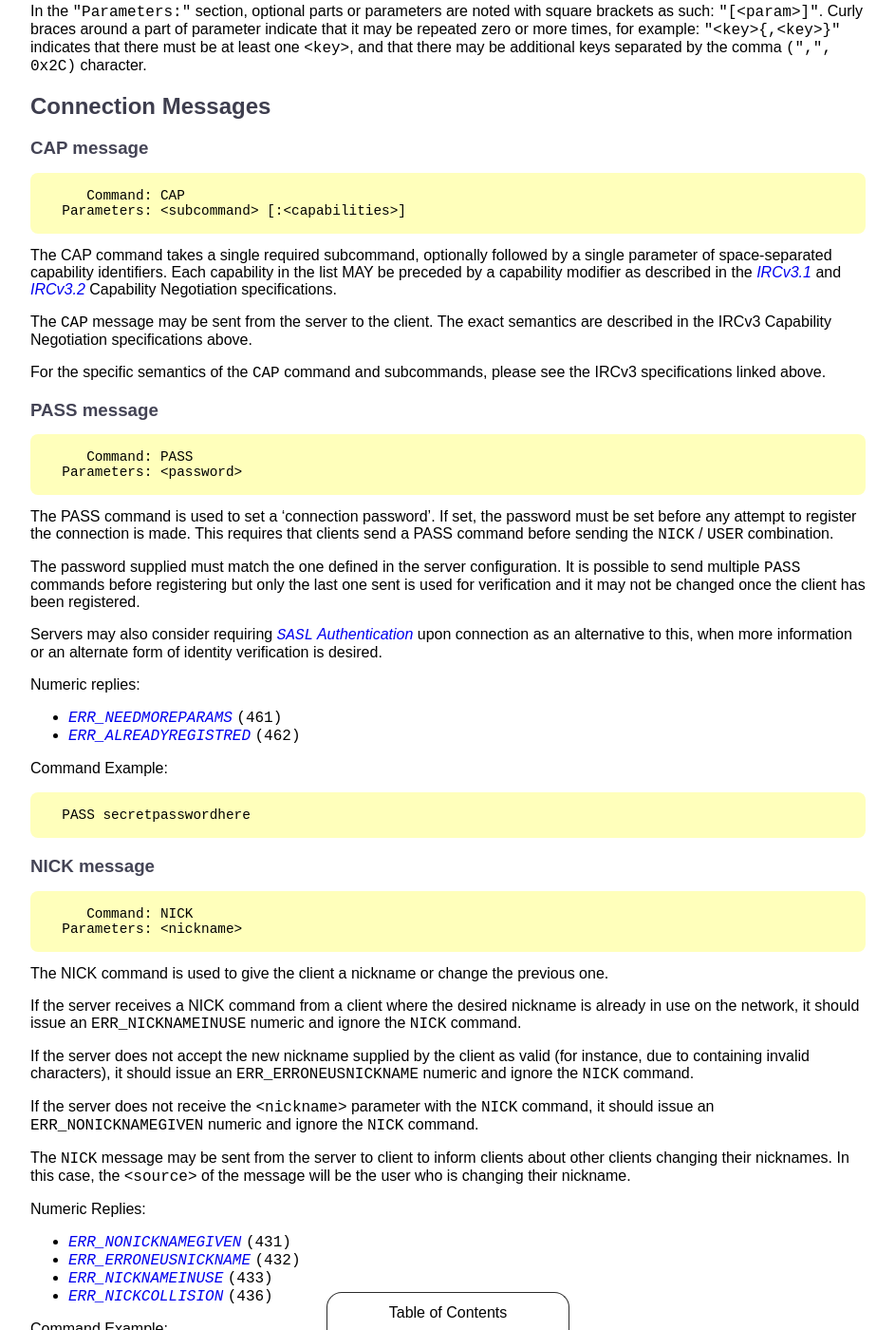
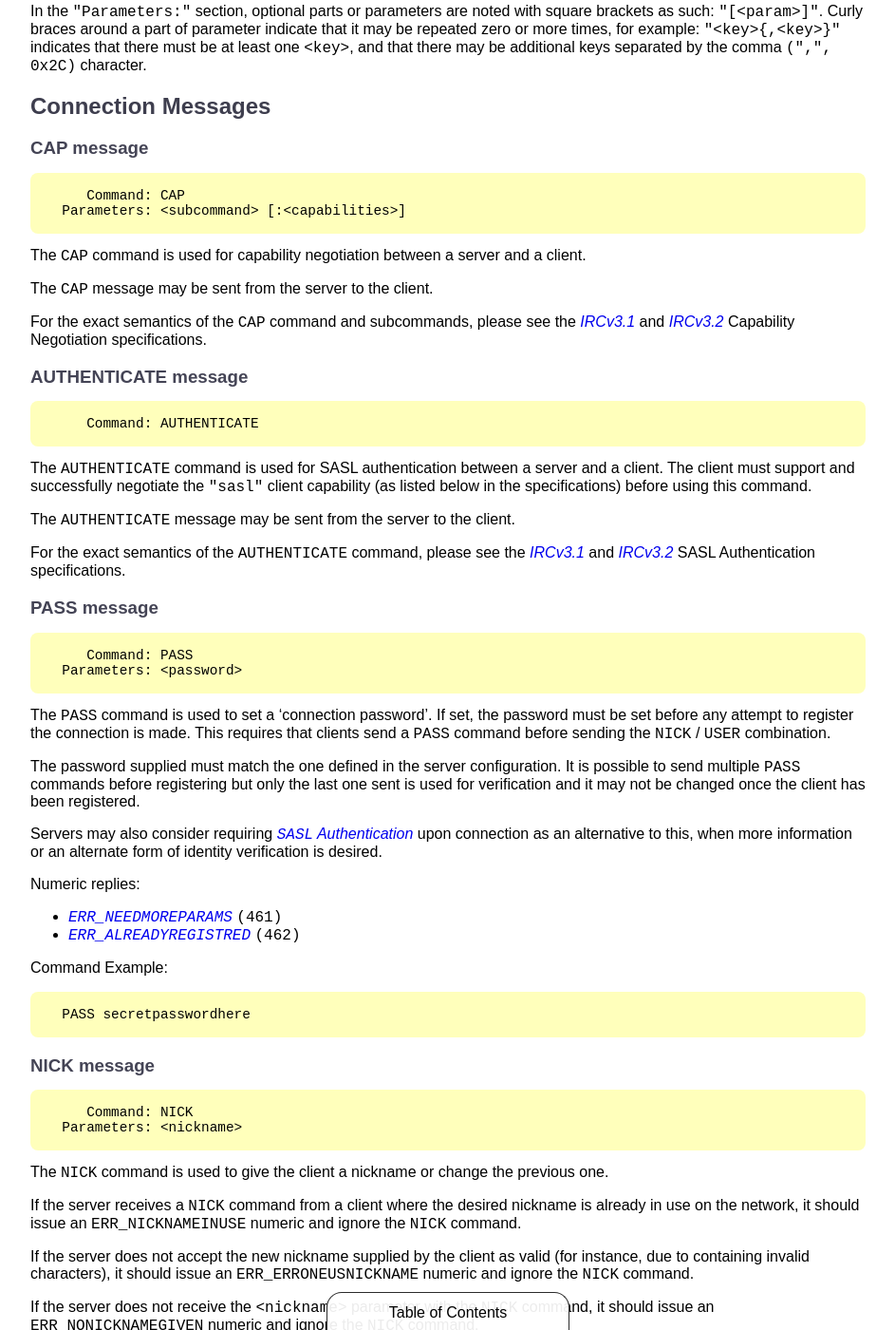
Before and after one commit to ircdocs/modern-irc, a Jekyll site: the page built from index.md, in a window 1280 px wide and 1400 px high, scrolled down 10709 px. Shown: the whole window at 95% size, without its empty margins (168-1111 px from the left). Built offline with Jekyll 4.4.1, drawn with Linux system fonts in a browser that asks for light colours; some of the changed text lies outside the part shown.

Commit message:
Add AUTHENTICATE, surround commands with code backticks

```diff
--- a/index.md
+++ b/index.md
@@ -393,7 +393,7 @@ The recommended order of commands during registration is as follows:
 
 If the server supports capability negotiation, the [`CAP`](#cap-message) command suspends the registration process and immediately starts the [capability negotiation](#capability-negotiation) process. The capability negotiation process is resumed when the client sends `CAP END` to the server.
 
-If the client supports [`SASL`](#sasl) authentication and wishes to authenticate with the server, it should attempt this after a successful `CAP ACK` of the `sasl` capability is received and while registration is suspended.
+If the client supports [`SASL` authentication](#authenticate-command) and wishes to authenticate with the server, it should attempt this after a successful `CAP ACK` of the `sasl` capability is received and while registration is suspended.
 
 The [`PASS`](#pass-message) command is not required for the connection to be registered, but if included it MUST precede the latter of the NICK and USER commands.
 
@@ -459,22 +459,32 @@ In the `"Parameters:"` section, optional parts or parameters are noted with squa
          Command: CAP
       Parameters: <subcommand> [:<capabilities>]
 
-The CAP command takes a single required subcommand, optionally followed by a single parameter of space-separated capability identifiers. Each capability in the list MAY be preceded by a capability modifier as described in the [IRCv3.1](http://ircv3.net/specs/core/capability-negotiation-3.1.html) and [IRCv3.2](http://ircv3.net/specs/core/capability-negotiation-3.2.html) Capability Negotiation specifications.
+The `CAP` command is used for capability negotiation between a server and a client.
 
-The `CAP` message may be sent from the server to the client. The exact semantics are described in the IRCv3 Capability Negotiation specifications above.
+The `CAP` message may be sent from the server to the client.
 
-For the specific semantics of the `CAP` command and subcommands, please see the IRCv3 specifications linked above.
+For the exact semantics of the `CAP` command and subcommands, please see the [IRCv3.1](http://ircv3.net/specs/core/capability-negotiation-3.1.html) and [IRCv3.2](http://ircv3.net/specs/core/capability-negotiation-3.2.html) Capability Negotiation specifications.
+
+### AUTHENTICATE message
+
+         Command: AUTHENTICATE
+
+The `AUTHENTICATE` command is used for SASL authentication between a server and a client. The client must support and successfully negotiate the `"sasl"` client capability (as listed below in the specifications) before using this command.
+
+The `AUTHENTICATE` message may be sent from the server to the client.
+
+For the exact semantics of the `AUTHENTICATE` command, please see the [IRCv3.1](http://ircv3.net/specs/extensions/sasl-3.1.html) and [IRCv3.2](http://ircv3.net/specs/extensions/sasl-3.2.html) SASL Authentication specifications.
 
 ### PASS message
 
          Command: PASS
       Parameters: <password>
 
-The PASS command is used to set a 'connection password'. If set, the password must be set before any attempt to register the connection is made. This requires that clients send a PASS command before sending the `NICK` / `USER` combination.
+The `PASS` command is used to set a 'connection password'. If set, the password must be set before any attempt to register the connection is made. This requires that clients send a `PASS` command before sending the `NICK` / `USER` combination.
 
 The password supplied must match the one defined in the server configuration. It is possible to send multiple `PASS` commands before registering but only the last one sent is used for verification and it may not be changed once the client has been registered.
 
-Servers may also consider requiring [`SASL` Authentication](#sasl) upon connection as an alternative to this, when more information or an alternate form of identity verification is desired.
+Servers may also consider requiring [`SASL` Authentication](#authenticate-message) upon connection as an alternative to this, when more information or an alternate form of identity verification is desired.
 
 Numeric replies:
 
@@ -490,9 +500,9 @@ Command Example:
          Command: NICK
       Parameters: <nickname>
 
-The NICK command is used to give the client a nickname or change the previous one.
+The `NICK` command is used to give the client a nickname or change the previous one.
 
-If the server receives a NICK command from a client where the desired nickname is already in use on the network, it should issue an `ERR_NICKNAMEINUSE` numeric and ignore the `NICK` command.
+If the server receives a `NICK` command from a client where the desired nickname is already in use on the network, it should issue an `ERR_NICKNAMEINUSE` numeric and ignore the `NICK` command.
 
 If the server does not accept the new nickname supplied by the client as valid (for instance, due to containing invalid characters), it should issue an `ERR_ERRONEUSNICKNAME` numeric and ignore the `NICK` command.
 
@@ -527,7 +537,7 @@ The `USER` command is used at the beginning of a connection to specify the usern
 
 It must be noted that `<realname>` must be the last parameter, because it may contain space characters and should be prefixed with a colon (`:`) to make sure this is recognised as such.
 
-Since it is easy for a client to lie about its username by relying solely on the USER command, the use of an "Identity Server" is recommended. This lookup can be performed by the server using the [Ident Protocol](http://tools.ietf.org/html/rfc1413). If the host which a user connects from has such an "Identity Server" enabled, the username is set to that as in the reply from that server. If the host does not have such a server enabled, the username is set to the value of the `<username>` parameter, prefixed by a tilde `('~', 0x7F)` to show that this value is user-set.
+Since it is easy for a client to lie about its username by relying solely on the `USER` command, the use of an "Identity Server" is recommended. This lookup can be performed by the server using the [Ident Protocol](http://tools.ietf.org/html/rfc1413). If the host which a user connects from has such an "Identity Server" enabled, the username is set to that as in the reply from that server. If the host does not have such a server enabled, the username is set to the value of the `<username>` parameter, prefixed by a tilde `('~', 0x7F)` to show that this value is user-set.
 
 The second and third parameters of this command SHOULD be sent as one literal asterix character for each parameter `('*', 0x2A)` by the client, as the meaning of these two parameters varies between different versions of the IRC protocol.
 
@@ -558,7 +568,7 @@ Command Examples:
          Command: OPER
       Parameters: <user> <password>
 
-The OPER command is used by a normal user to obtain IRC operator privileges. Both parameters are required for the command to be successful.
+The `OPER` command is used by a normal user to obtain IRC operator privileges. Both parameters are required for the command to be successful.
 
 If the client does not send the correct password for the given user, the server replies with an `ERR_PASSWDMISMATCH` message and the request is not successful.
 
@@ -586,7 +596,7 @@ Command Example:
         Command: QUIT
      Parameters: [<reason>]
 
-The QUIT command is used to terminate a client's connection to the server. The server acknowledges this by replying with an [`ERROR` message](#error-message) and closing the connection to the client.
+The `QUIT` command is used to terminate a client's connection to the server. The server acknowledges this by replying with an [`ERROR` message](#error-message) and closing the connection to the client.
 
 This message may also be sent from the server to a client to show that a client has exited from the network. This is typically only dispatched to clients that share a channel with the exiting user. When the `QUIT` message is sent to clients, `<source>` represents the client that has exited the network.
 
@@ -728,7 +738,7 @@ Command Examples:
          Command: CONNECT
       Parameters: <target server> [<port> [<remote server>]]
 
-The CONNECT command forces a server to try to establish a new connection to another server. CONNECT is a privileged command and is available only to IRC Operators. If a remote server is given, the connection is attempted by that remote server to `<target server>` using `<port>`.
+The `CONNECT` command forces a server to try to establish a new connection to another server. `CONNECT` is a privileged command and is available only to IRC Operators. If a remote server is given, the connection is attempted by that remote server to `<target server>` using `<port>`.
 
 Numeric Replies:
 
@@ -750,7 +760,7 @@ Command Examples:
          Command: TIME
       Parameters: [<server>]
 
-The TIME command is used to query local time from the specified server. If the server parameter is not given, the server handling the command must reply to the query.
+The `TIME` command is used to query local time from the specified server. If the server parameter is not given, the server handling the command must reply to the query.
 
 Numeric Replies:
 
@@ -770,7 +780,7 @@ Command Examples:
          Command: STATS
       Parameters: [<query> [<server>]]
 
-The STATS command is used to query statistics of a certain server. If the `<server>` parameter is omitted, only the end of stats reply is sent back. The specific queries supported by this command depend on the server that replies, although the server must be able to supply information as described by the queries below (or similar).
+The `STATS` command is used to query statistics of a certain server. If the `<server>` parameter is omitted, only the end of stats reply is sent back. The specific queries supported by this command depend on the server that replies, although the server must be able to supply information as described by the queries below (or similar).
 
 A query may be given by any single letter which is only checked by the destination server and is otherwise passed on by intermediate servers, ignored and unaltered.
 
```
Also changed, not shown: other parts of index.md (+1 -1 lines).
